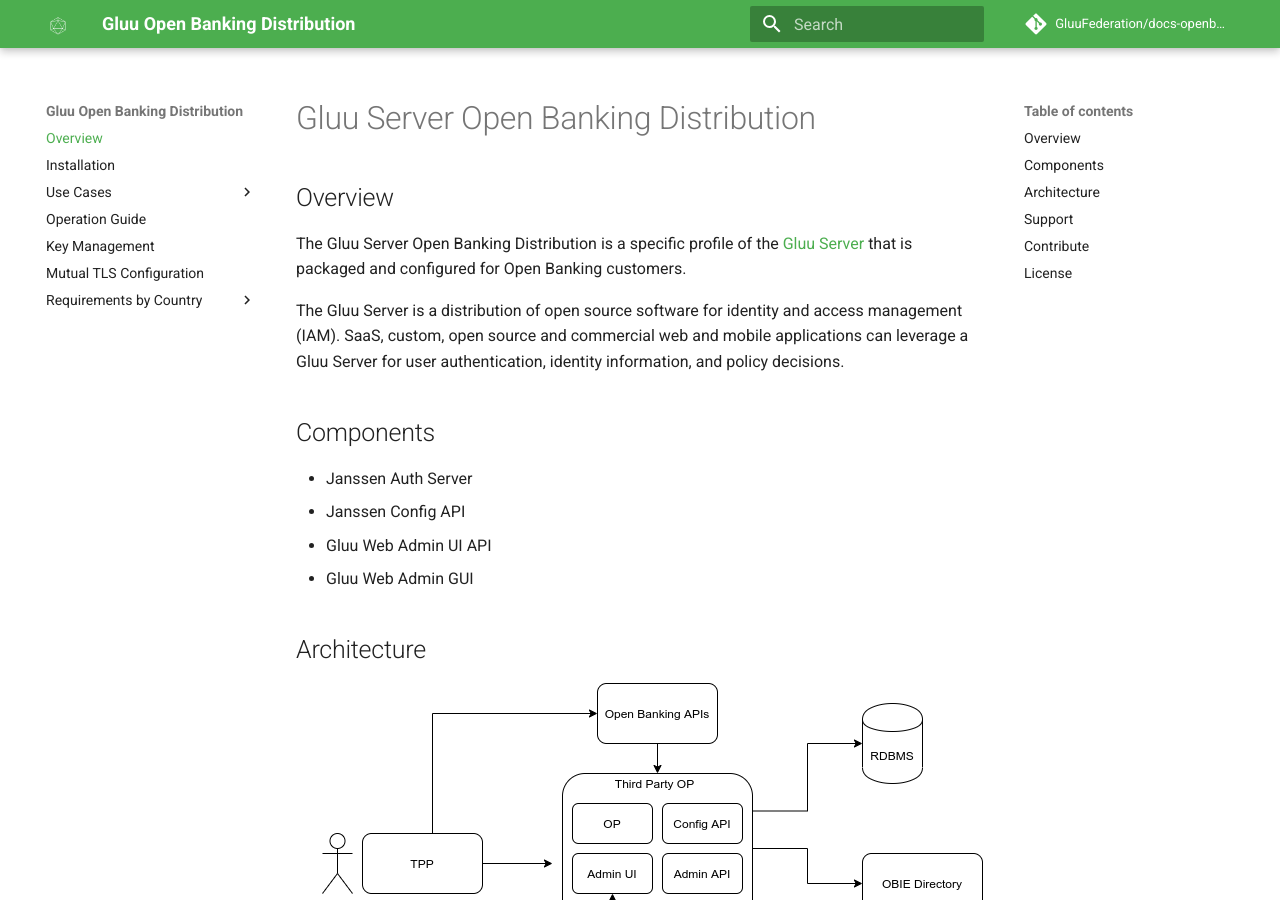
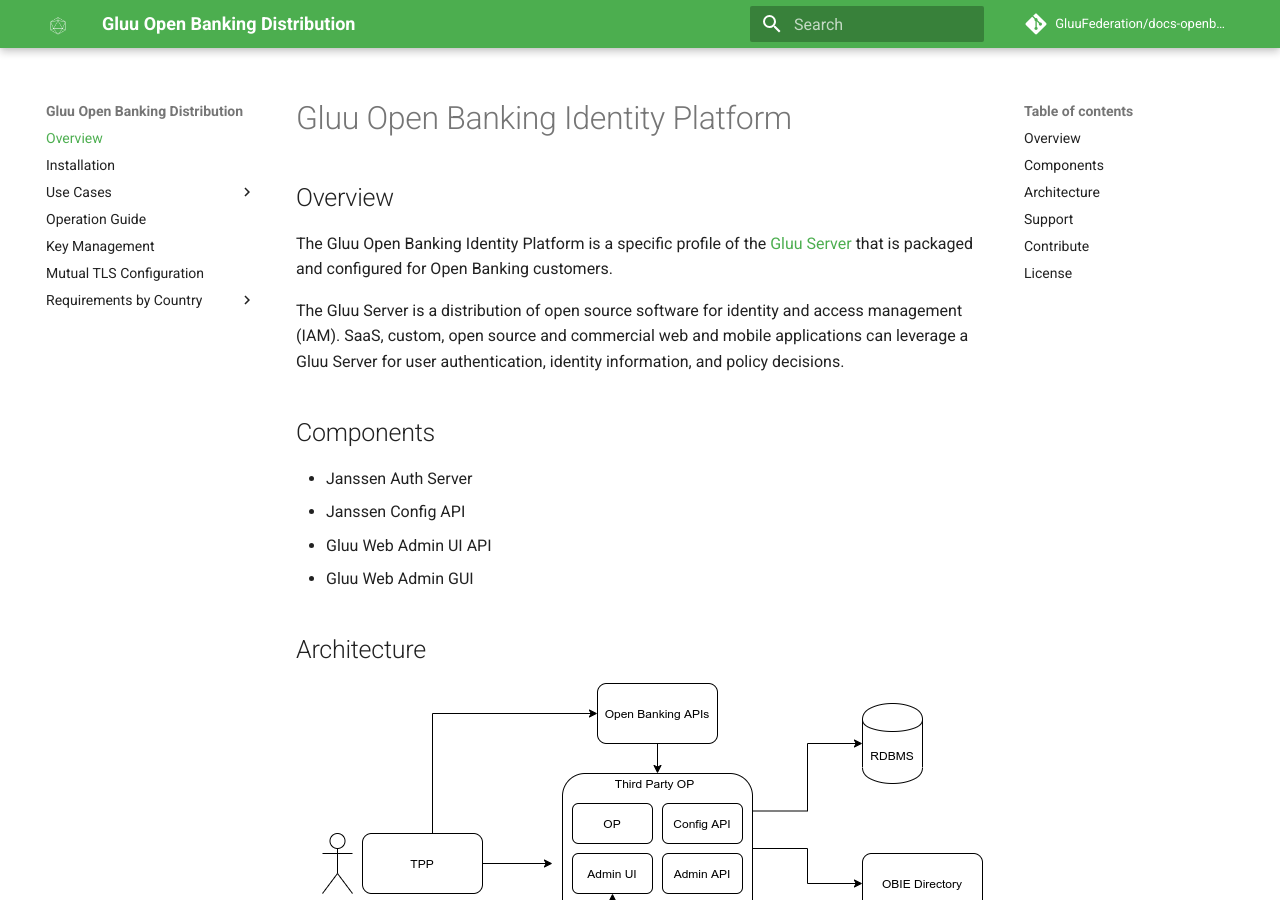
Before and after one commit to GluuFederation/docs-openbanking-prod, an MkDocs documentation site: the page built from docs/source/index.md, in a window 1280 px wide and 900 px high. Built offline with MkDocs 1.6.1 and Material for MkDocs 9.7.7, drawn with Linux system fonts in a browser that asks for light colours; comment, search, counter and statistics services are not loaded.

Commit message:
Corrected the product name

```diff
--- a/docs/source/index.md
+++ b/docs/source/index.md
@@ -1,8 +1,8 @@
-# Gluu Server Open Banking Distribution
+# Gluu Open Banking Identity Platform
 
 ## Overview
 
-The Gluu Server Open Banking Distribution is a specific profile of the [Gluu Server](https://gluu.org/docs/gluu-server) that is packaged and configured for Open Banking customers.
+The Gluu Open Banking Identity Platform is a specific profile of the [Gluu Server](https://gluu.org/docs/gluu-server) that is packaged and configured for Open Banking customers.
 
 The Gluu Server is a distribution of open source software for identity and access management (IAM). SaaS, custom, open source and commercial web and mobile applications can leverage a Gluu Server for user authentication, identity information, and policy decisions.
 
```
